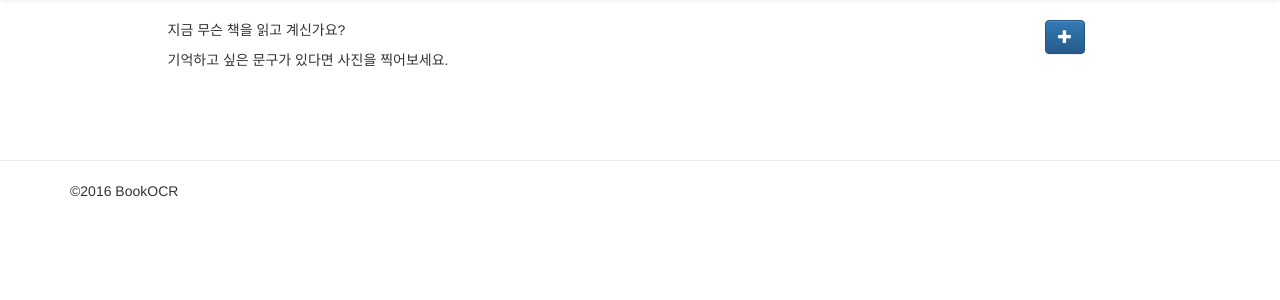
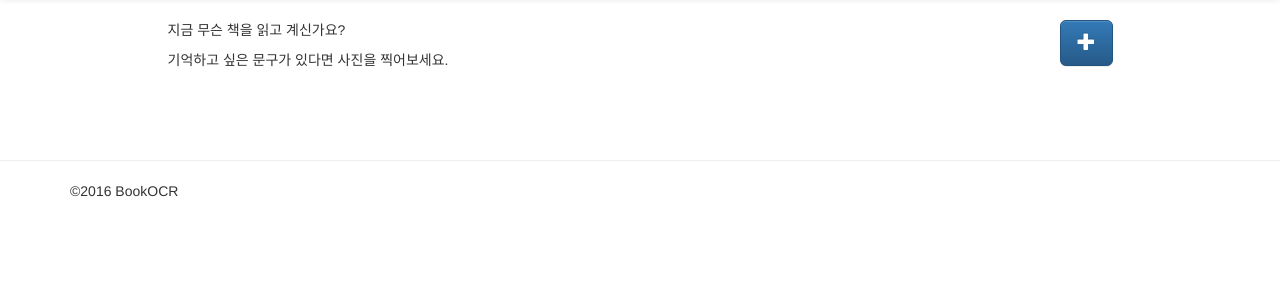
Before and after one commit to eunjungchoi/bookocr, a Django app: template bookshot/templates/index.html in a window 1280 px wide. Shown: the part 52-352 px from the top of the page. Run offline with Django 3.2, Linux system fonts and the light colour scheme; the template is opened without the code that fills it, so the values that code supplies are empty; some libraries are stand-ins or nearby versions.

Commit message:
misc. style fix

```diff
--- a/bookshot/templates/book/show.html
+++ b/bookshot/templates/book/show.html
@@ -25,7 +25,7 @@
 							</div>
 						</a>
 						<div class='new-quote-button-container'>
-							<a href="{% url 'new_quote' %}?book_id={{book.id}}" class="btn btn-default">
+							<a href="{% url 'new_quote' %}?book_id={{book.id}}" class="btn btn-lg btn-primary">
 								<span class="sr-only">이 책에 새 문구 추가하기</span>
 								<i class="glyphicon glyphicon-plus"></i>
 							</a>
--- a/bookshot/templates/index.html
+++ b/bookshot/templates/index.html
@@ -3,12 +3,12 @@
 {% block content %}
 <div class="container">
 	<div class="row" style="margin-bottom:60px">
-		<div class="col-xs-offset-1 col-xs-9">
+		<div class="col-xs-offset-1 col-xs-8 col-sm-9">
 			<p>지금 무슨 책을 읽고 계신가요? </p>
 			<p>기억하고 싶은 문구가 있다면 사진을 찍어보세요.</p>
 		</div>
-		<div class="col-xs-1">
-			<a href="{% url 'new_quote' %}" class="btn btn-primary">
+		<div class="col-xs-2 col-sm-1 text-right">
+			<a href="{% url 'new_quote' %}" class="btn btn-lg btn-primary">
 				<span class="sr-only">문구 추가하기</span>
 				<i class="glyphicon glyphicon-plus"></i>
 			</a>
@@ -22,8 +22,6 @@
 				{% include "quote/_listitem.html" %}
 			{% endfor %}
 		</div>
-
-
 	</div>
 	{% endif %}
 </div>
```
